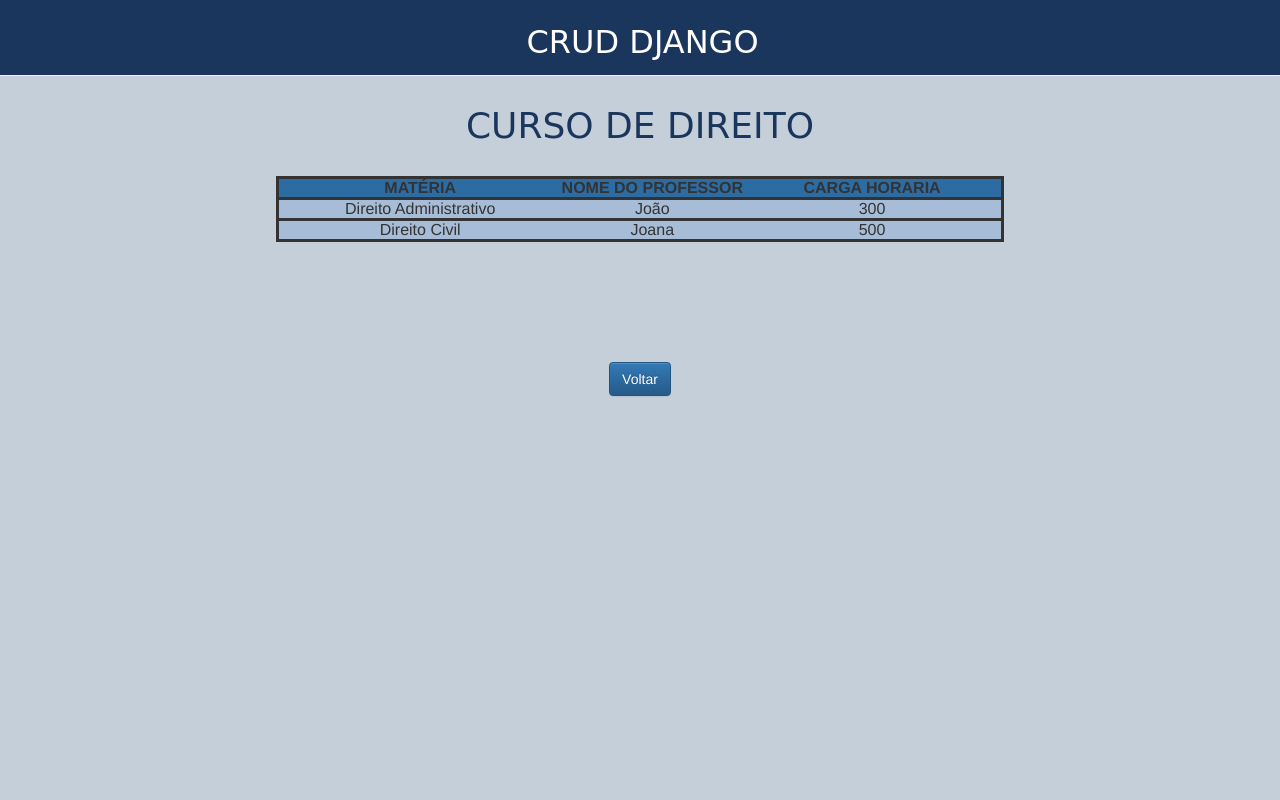
After one commit to LucasDrovere/projetoCrudDjango, a Django app: page /exibirCurso/38 in a window 1280 px wide. The commit adds this page. Run offline with Django 3.2, Linux system fonts and the light colour scheme; data comes from the database, SQL or seed files in the repository; both versions use the stored data as it was after the commit; some libraries are stand-ins or nearby versions.

Commit message:
commit melhorias

```diff
--- a/controle_matriculas/urls.py
+++ b/controle_matriculas/urls.py
@@ -15,7 +15,8 @@ Including another URLconf
 """
 from django.contrib import admin
 from django.urls import path
-from matriculas.views import home, listarMatriculados, cadastrarMatricula, editarMatricula, deletarMatricula, matriculaCadastrada
+from matriculas.views import home, listarMatriculados, cadastrarMatricula, editarMatricula, deletarMatricula, \
+    exibirCurso
 
 urlpatterns = [
     path('admin/', admin.site.urls),
@@ -24,5 +25,5 @@ urlpatterns = [
     path('cadastrarMatricula/', cadastrarMatricula, name='url_cadastro'),
     path('editarMatricula/<int:pk>', editarMatricula, name='url_editar'),
     path('deletarMatricula/<int:pk>', deletarMatricula, name='url_deletar'),
-    path('matriculaCadastrada/', matriculaCadastrada, name='url_cadastrada'),
+    path('exibirCurso/<int:pk>', exibirCurso, name='url_curso'),
 ]
--- a/matriculas/models.py
+++ b/matriculas/models.py
@@ -8,7 +8,7 @@ class Materia(models.Model):
     carga_horaria = models.FloatField(max_length=4)
 
     def __str__(self):
-        return self.descricao + ' - ' + self.nome_professor + ' - ' + self.carga_horaria
+        return self.descricao + ' - ' + self.nome_professor
 
 class Curso(models.Model):
     descricao = models.CharField(max_length=100)
--- /dev/null
+++ b/matriculas/templates/matriculas/exibirCurso.html
@@ -0,0 +1,45 @@
+{% load static %}
+<html>
+<head>
+    <title>CRUD DJANGO</title>
+    <link rel="stylesheet" href="//maxcdn.bootstrapcdn.com/bootstrap/3.2.0/css/bootstrap.min.css">
+    <link rel="stylesheet" href="//maxcdn.bootstrapcdn.com/bootstrap/3.2.0/css/bootstrap-theme.min.css">
+    <link href="https://fonts.googleapis.com/css?family=Permanent+Marker&display=swap" rel="stylesheet">
+    <link rel="stylesheet" href="{% static 'css/crud.css' %}">
+    <meta charset="UTF-8">
+</head>
+<body class="ground">
+
+<div class="page-header">
+    <h1>CRUD DJANGO</h1>
+</div>
+
+<h1 style="color: #1B365D; margin-top: 3rem;">CURSO DE {{ nomeCurso }}</h1>
+
+<div style="margin-top: 3rem" align="center">
+
+    <table style="border: solid; 1px; ">
+        <tr style="background-color: #2d6ca2">
+        <th style="diplay: block; text-align: center;">MATÉRIA</th>
+        <th style="width: 25%; text-align: center;">NOME DO PROFESSOR</th>
+        <th style="diplay: block; text-align: center;">CARGA HORARIA</th>
+        </tr>
+        {% for materia in materiasCurso %}
+        <tr style="background-color: #A7BCD6; border: solid; 1px;">
+            <td style="text-align: center;">{{ materia.descricao }}</td>
+            <td style="text-align: center;">{{ materia.nome_professor }}</td>
+            <td style="text-align: center;">{{ materia.carga_horaria|stringformat:"i" }}</td>
+        </tr>
+        {% endfor %}
+    </table>
+
+    <div style="margin-top: 12rem">
+    </div>
+
+    <div style="margin-top: 3rem" align="center">
+        <a class="btn btn-primary" href="{% url 'url_lista' %}">Voltar</a>
+    </div>
+</div>
+
+</body>
+</html>
--- a/matriculas/templates/matriculas/listarMatriculados.html
+++ b/matriculas/templates/matriculas/listarMatriculados.html
@@ -33,7 +33,9 @@
             <td width="30%" style=" text-align: center;">{{ matricula.nome }}</td>
             <td style="text-align: center;">{{ matricula.cpf }}</td>
             <td style="text-align: center;">{{ matricula.ra }}</td>
-            <td style="text-align: center;">{{ matricula.curso.descricao }}</td>
+
+            <td style="text-align: center;"><a style="margin-left: 1%"
+                   href="{% url 'url_curso' matricula.id%}">{{ matricula.curso.descricao }}</a></td>
 
             <td style="text-align: center;">
                 <a type="button" class="btn btn-info" href="{% url 'url_editar' matricula.id%}">E</a>
--- a/matriculas/views.py
+++ b/matriculas/views.py
@@ -1,7 +1,9 @@
 from django.shortcuts import render, redirect
 import datetime
-from .models import Matricula, Materia
+from .models import Matricula, Materia, Curso
 from .form import MatriculaForm
+from pprint import pprint
+
 
 def home(request):
     # data = {}
@@ -24,7 +26,7 @@ def cadastrarMatricula(request):
 
     if form.is_valid():
         form.save()
-        return redirect('url_cadastrada')
+        return redirect('url_lista')
 
     data['form'] = form
     return render(request, 'matriculas/cadastrarMatricula.html', data)
@@ -46,8 +48,14 @@ def deletarMatricula(request, pk):
     matricula.delete()
     return redirect('url_lista')
 
-def matriculaCadastrada(request):
+def exibirCurso(request, pk):
     data = {}
-    data['matricula'] = Matricula.objects.last()
+    matricula = Matricula.objects.get(pk=pk)
+    materiasCurso = matricula.curso.materias.all()
 
-    return render(request, 'matriculas/matriculaCadastrada.html', data)
+    data['matricula'] = matricula
+    data['materiasCurso'] = materiasCurso
+
+    data['nomeCurso'] = matricula.curso.descricao.upper()
+
+    return render(request, 'matriculas/exibirCurso.html', data)
```
Also changed, not shown: matriculas/templates/matriculas/matriculaCadastrada.html (+15 -3 lines), db.sqlite3.
